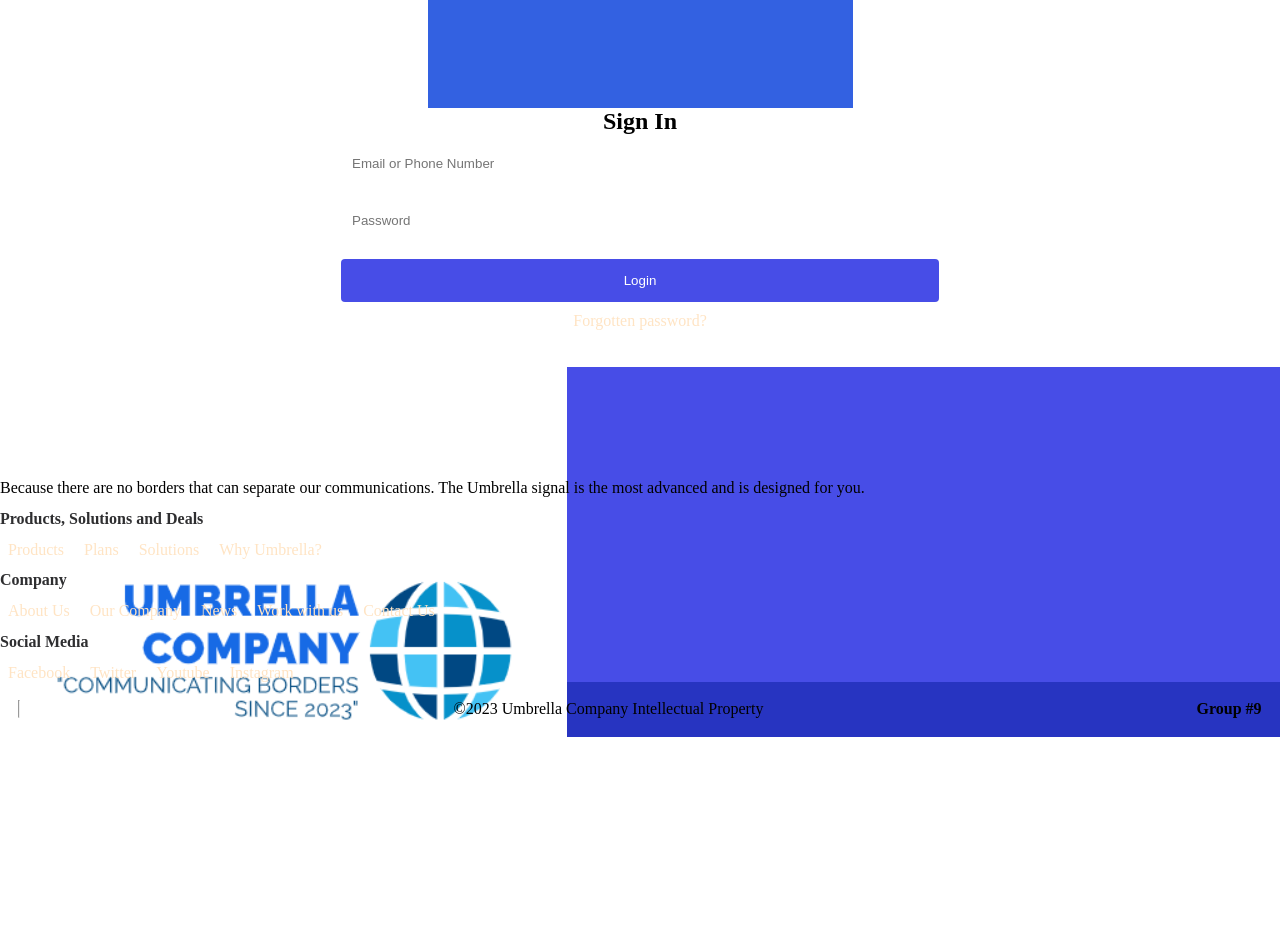
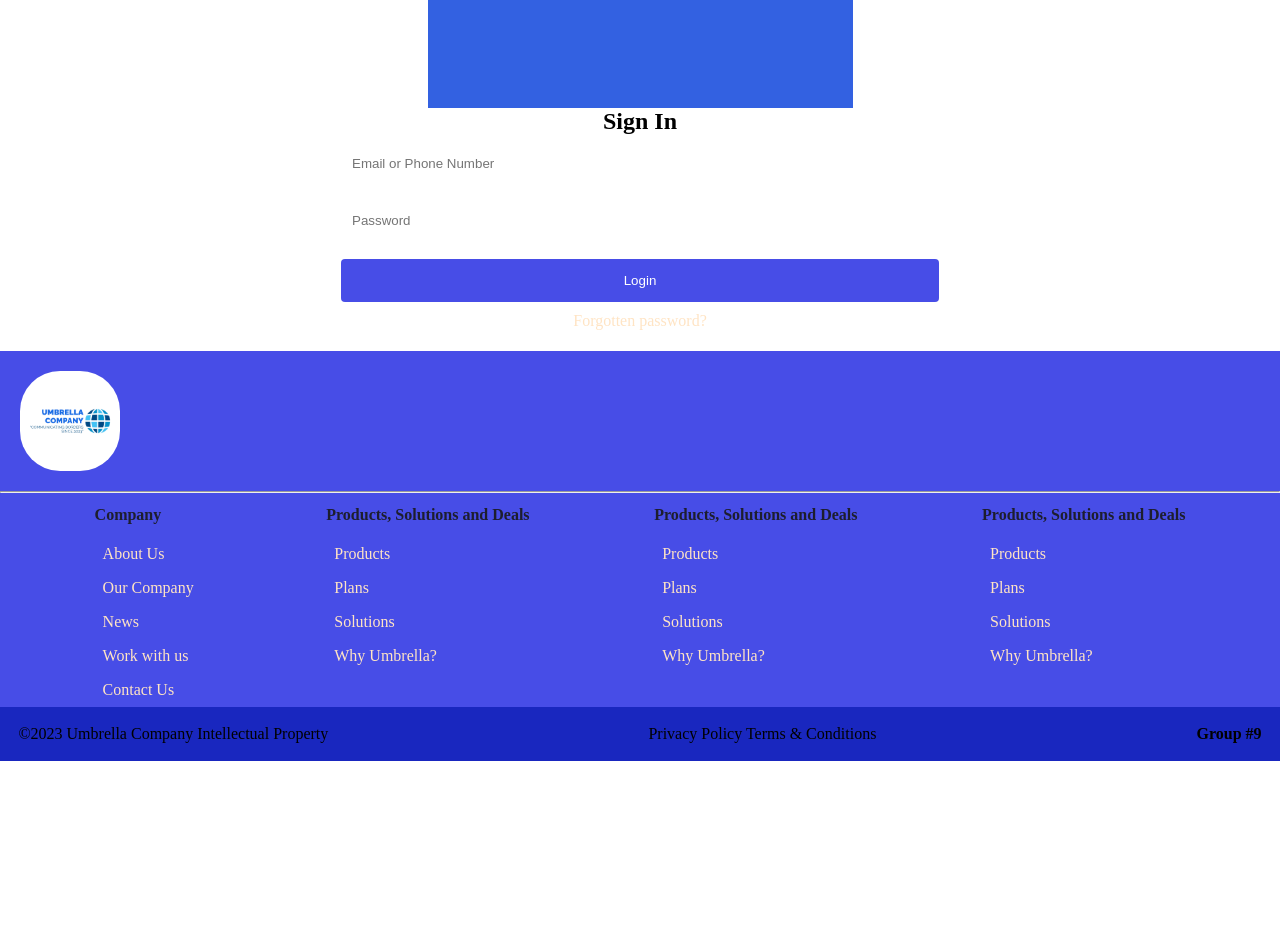
Before and after one commit to dantecosme/Team-9-Project, a plain HTML site: page login.html in a window 1280 px wide. Shown: the part 488-1422 px from the top of the page. After the commit the page ends 1249 px from the top, so only its background shows below. Drawn offline with Linux system fonts and the light colour scheme.

Commit message:
Correct footer in login.html

```diff
--- a/login.html
+++ b/login.html
@@ -48,34 +48,46 @@
 
 			<button type="submit">Login</button>
 		</form>
-    <a href="#">Forgotten password?</a>
+    <a href="">Forgotten password?</a>
     </main>
     </div>
 </body>
-
-<footer>
-    <div class="container-footer">
-        <div class="box-footer">
-          <div class="logo">
-            <img src="resources/img/Company Logos/descarga.png" alt="" />
+<footer class="container-footer">
+  <div class="footer-header">
+    <div class="footer-logo">
+      <img src="./resources/img/Company Logos/descarga.png" alt="company logo" />
     </div>
-          <div class="term">
-            <p>
-              Because there are no borders that can separate our communications.
-              The Umbrella signal is the most advanced and is designed for you.
-            </p>
+    <div class="social-media">
+      <a href=""
+        ><i
+          class="fa-brands fa-facebook fa-beat"
+          style="color: rgba(0, 0, 0, 0.9)"
+        ></i
+      ></a>
+      <a href="">
+        <i
+          class="fa-brands fa-twitter fa-beat"
+          style="color: rgba(0, 0, 0, 0.9)"
+        ></i
+      ></a>
+      <a href=""
+        ><i
+          class="fa-brands fa-youtube fa-beat"
+          style="color: rgba(0, 0, 0, 0.9)"
+        >
+        </i
+      ></a>
+      <a href=""
+        ><i
+          class="fa-brands fa-instagram fa-beat"
+          style="color: rgba(0, 0, 0, 0.9)"
+        ></i
+      ></a>
     </div>
   </div>
-
-        <div class="box-footer">
-          <h4>Products, Solutions and Deals</h4>
-          <a href="#">Products</a>
-          <a href="#">Plans</a>
-          <a href="#">Solutions</a>
-          <a href="#">Why Umbrella?</a>
-        </div>
-
-        <div class="box-footer">
+  <hr />
+  <div class="sections">
+    <div>
       <h4>Company</h4>
       <a href="./aboutus.html">About Us</a>
       <a href="#">Our Company</a>
@@ -83,43 +95,31 @@
       <a href="#">Work with us</a>
       <a href="#">Contact Us</a>
     </div>
-
-        <div class="box-footer">
-          <h4>Social Media</h4>
-          <a href="https://www.facebook.com/">
-            <i
-              class="fa-brands fa-facebook fa-beat"
-              style="color: rgba(0, 0, 0, 0.9)"
-            ></i>
-            Facebook</a
-          >
-          <a href="https://www.twitter.com/">
-            <i
-              class="fa-brands fa-twitter fa-beat"
-              style="color: rgba(0, 0, 0, 0.9)"
-            ></i>
-            Twitter</a
-          >
-          <a href="https://www.youtube.com/">
-            <i
-              class="fa-brands fa-youtube fa-beat"
-              style="color: rgba(0, 0, 0, 0.9)"
-            >
-            </i>
-            Youtube</a
-          >
-          <a href="https://www.instagram.com/">
-            <i
-              class="fa-brands fa-instagram fa-beat"
-              style="color: rgba(0, 0, 0, 0.9)"
-            ></i>
-            Instagram</a
-          >
+    <div>
+      <h4>Products, Solutions and Deals</h4>
+      <a href="#">Products</a>
+      <a href="#">Plans</a>
+      <a href="#">Solutions</a>
+      <a href="#">Why Umbrella?</a>
+    </div>
+    <div>
+      <h4>Products, Solutions and Deals</h4>
+      <a href="#">Products</a>
+      <a href="#">Plans</a>
+      <a href="#">Solutions</a>
+      <a href="#">Why Umbrella?</a>
+    </div>
+    <div>
+      <h4>Products, Solutions and Deals</h4>
+      <a href="#">Products</a>
+      <a href="#">Plans</a>
+      <a href="#">Solutions</a>
+      <a href="#">Why Umbrella?</a>
     </div>
   </div>
   <div class="box-copyright">
-        <hr />
     <p>©2023 Umbrella Company Intellectual Property</p>
+    <p>Privacy Policy Terms & Conditions</p>
     <b>Group #9</b>
   </div>
 </footer>
```
Lines whose indentation alone changed are shown as unchanged.
